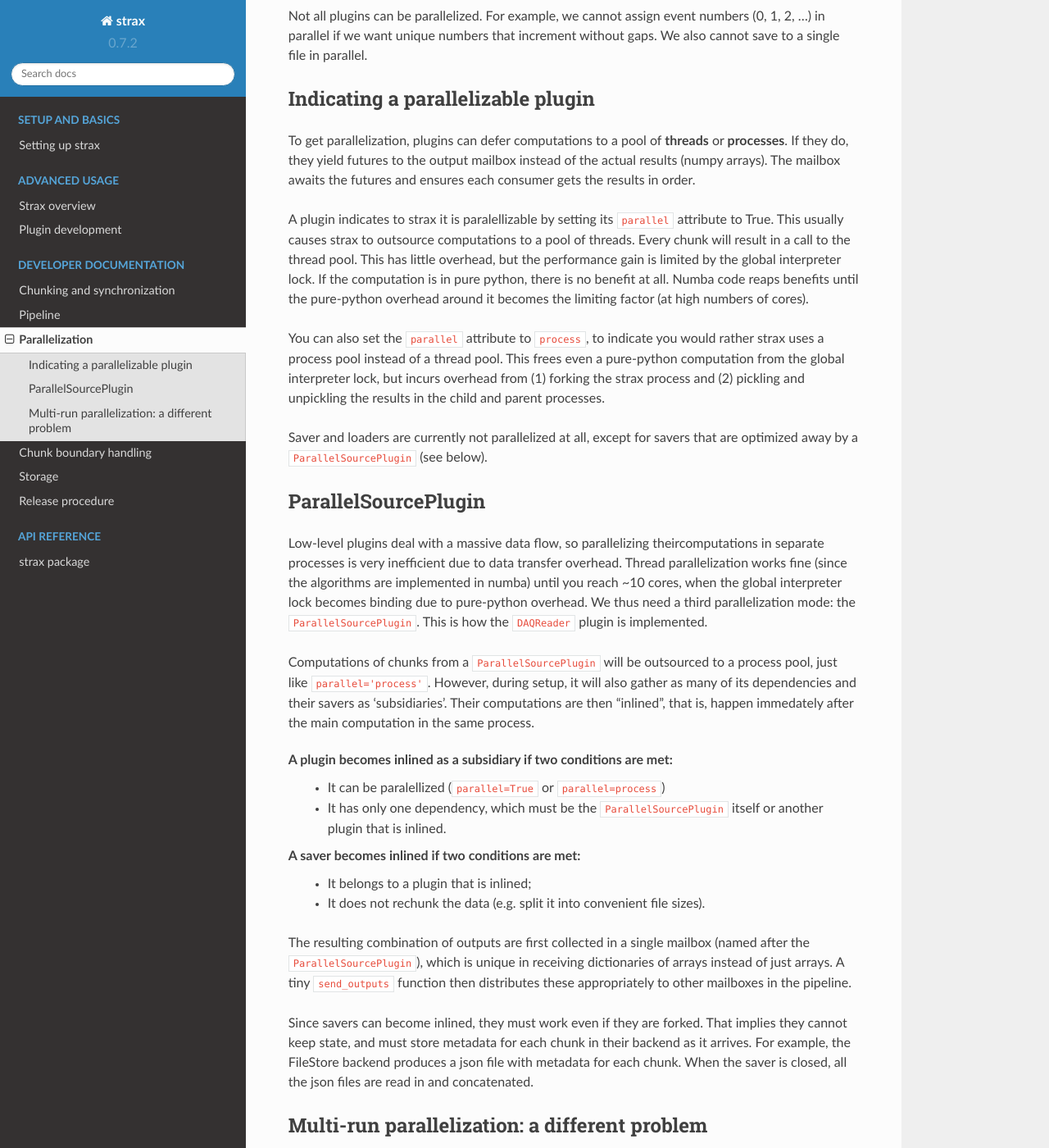
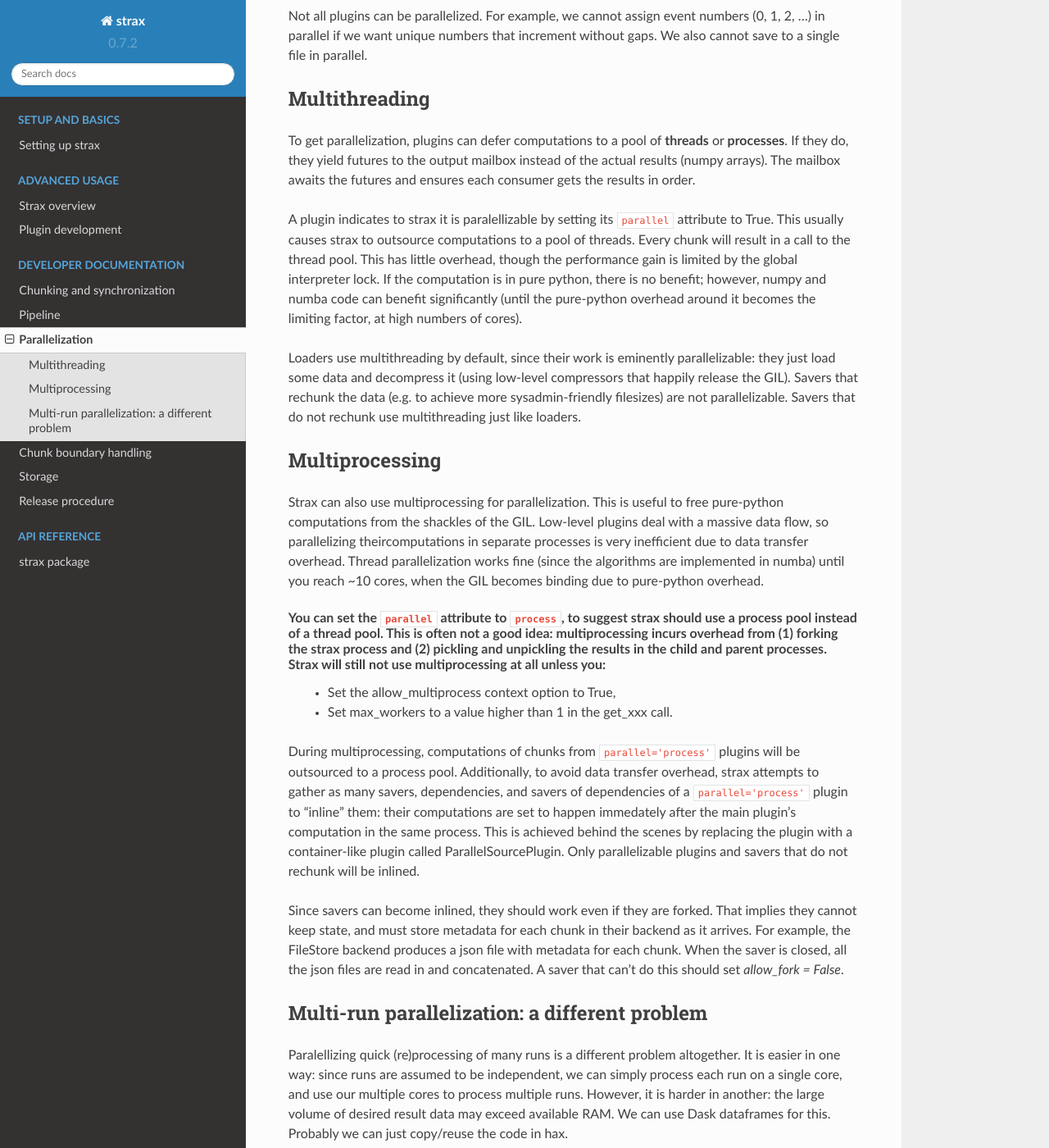
Before and after one commit to AxFoundation/strax, a Sphinx documentation site: the page built from docs/source/developer/parallel.rst, in a window 1280 px wide and 1400 px high, scrolled down 224 px. Shown: the whole window at 82% size. Built offline with Sphinx 7.4.7 and the Read the Docs theme 2.0.0, drawn with Linux system fonts in a browser that asks for light colours.

Commit message:
Add docs on new parallelization

```diff
--- a/docs/source/developer/parallel.rst
+++ b/docs/source/developer/parallel.rst
@@ -5,34 +5,27 @@ Strax can process data at 50-100 raw-MB /sec single core, which is not enough fo
 
 Not all plugins can be parallelized. For example, we cannot assign event numbers  (0, 1, 2, ...) in parallel if we want unique numbers that increment without gaps. We also cannot save to a single file in parallel.
 
-Indicating a parallelizable plugin
------------------------------------
+Multithreading
+---------------
 To get parallelization, plugins can defer computations to a pool of **threads** or **processes**. If they do, they yield futures to the output mailbox instead of the actual results (numpy arrays). The mailbox awaits the futures and ensures each consumer gets the results in order.
 
-A plugin indicates to strax it is paralellizable by setting its ``parallel`` attribute to True. This usually causes strax to outsource computations to a pool of threads. Every chunk will result in a call to the thread pool. This has little overhead, but the performance gain is limited by the global interpreter lock. If the computation is in pure python, there is no benefit at all. Numba code reaps benefits until the pure-python overhead around it becomes the limiting factor (at high numbers of cores).
+A plugin indicates to strax it is paralellizable by setting its ``parallel`` attribute to True. This usually causes strax to outsource computations to a pool of threads. Every chunk will result in a call to the thread pool. This has little overhead, though the performance gain is limited by the global interpreter lock. If the computation is in pure python, there is no benefit; however, numpy and numba code can benefit significantly (until the pure-python overhead around it becomes the limiting factor, at high numbers of cores).
 
-You can also set the ``parallel`` attribute to ``process``, to indicate you would rather strax uses a process pool instead of a thread pool. This frees even a pure-python computation from the global interpreter lock, but incurs overhead from (1) forking the strax process and (2) pickling and unpickling the results in the child and parent processes.
+Loaders use multithreading by default, since their work is eminently parallelizable: they just load some data and decompress it (using low-level compressors that happily release the GIL). Savers that rechunk the data (e.g. to achieve more sysadmin-friendly filesizes) are not parallelizable. Savers that do not rechunk use multithreading just like loaders.
 
-Saver and loaders are currently not parallelized at all, except for savers that are optimized away by a ``ParallelSourcePlugin`` (see below).
 
-ParallelSourcePlugin
----------------------
+Multiprocessing
+----------------
 
-Low-level plugins deal with a massive data flow, so parallelizing theircomputations in separate processes is very inefficient due to data transfer overhead. Thread parallelization works fine (since the algorithms are implemented in numba) until you reach ~10 cores, when the global interpreter lock becomes binding due to pure-python overhead. We thus need a third parallelization mode: the ``ParallelSourcePlugin``. This is how the ``DAQReader`` plugin is implemented.
+Strax can also use multiprocessing for parallelization. This is useful to free pure-python computations from the shackles of the GIL. Low-level plugins deal with a massive data flow, so parallelizing theircomputations in separate processes is very inefficient due to data transfer overhead. Thread parallelization works fine (since the algorithms are implemented in numba) until you reach ~10 cores, when the GIL becomes binding due to pure-python overhead.
 
-Computations of chunks from a ``ParallelSourcePlugin`` will be outsourced to a process pool, just like ``parallel='process'``. However, during setup, it will also gather as many of its dependencies and their savers as 'subsidiaries'. Their computations are then "inlined", that is, happen immedately after the main computation in the same process.
+You can set the ``parallel`` attribute to ``process``, to suggest strax should use a process pool instead of a thread pool. This is often not a good idea: multiprocessing incurs overhead from (1) forking the strax process and (2) pickling and unpickling the results in the child and parent processes. Strax will still not use multiprocessing at all unless you:
+  - Set the allow_multiprocess context option to True,
+  - Set max_workers to a value higher than 1 in the get_xxx call.
 
-A plugin becomes inlined as a subsidiary if two conditions are met:
-  * It can be paralellized (``parallel=True`` or ``parallel=process``)
-  * It has only one dependency, which must be the ``ParallelSourcePlugin`` itself or another plugin that is inlined.
+During multiprocessing, computations of chunks from ``parallel='process'`` plugins will be outsourced to a process pool. Additionally, to avoid data transfer overhead, strax attempts to gather as many savers, dependencies, and savers of dependencies of a ``parallel='process'`` plugin to "inline" them: their computations are set to happen immedately after the main plugin's computation in the same process. This is achieved behind the scenes by replacing the plugin with a container-like plugin called ParallelSourcePlugin. Only parallelizable plugins and savers that do not rechunk will be inlined.
 
-A saver becomes inlined if two conditions are met:
-  * It belongs to a plugin that is inlined;
-  * It does not rechunk the data (e.g. split it into convenient file sizes).
-
-The resulting combination of outputs are first collected in a single mailbox (named after the ``ParallelSourcePlugin``), which is unique in receiving dictionaries of arrays instead of just arrays. A tiny ``send_outputs`` function then distributes these appropriately to other mailboxes in the pipeline.
-
-Since savers can become inlined, they must work even if they are forked. That implies they cannot keep state, and must store metadata for each chunk in their backend as it arrives. For example, the FileStore backend produces a json file with metadata for each chunk. When the saver is closed, all the json files are read in and concatenated.
+Since savers can become inlined, they should work even if they are forked. That implies they cannot keep state, and must store metadata for each chunk in their backend as it arrives. For example, the FileStore backend produces a json file with metadata for each chunk. When the saver is closed, all the json files are read in and concatenated. A saver that can't do this should set `allow_fork = False`.
 
 
 Multi-run parallelization: a different problem
```
